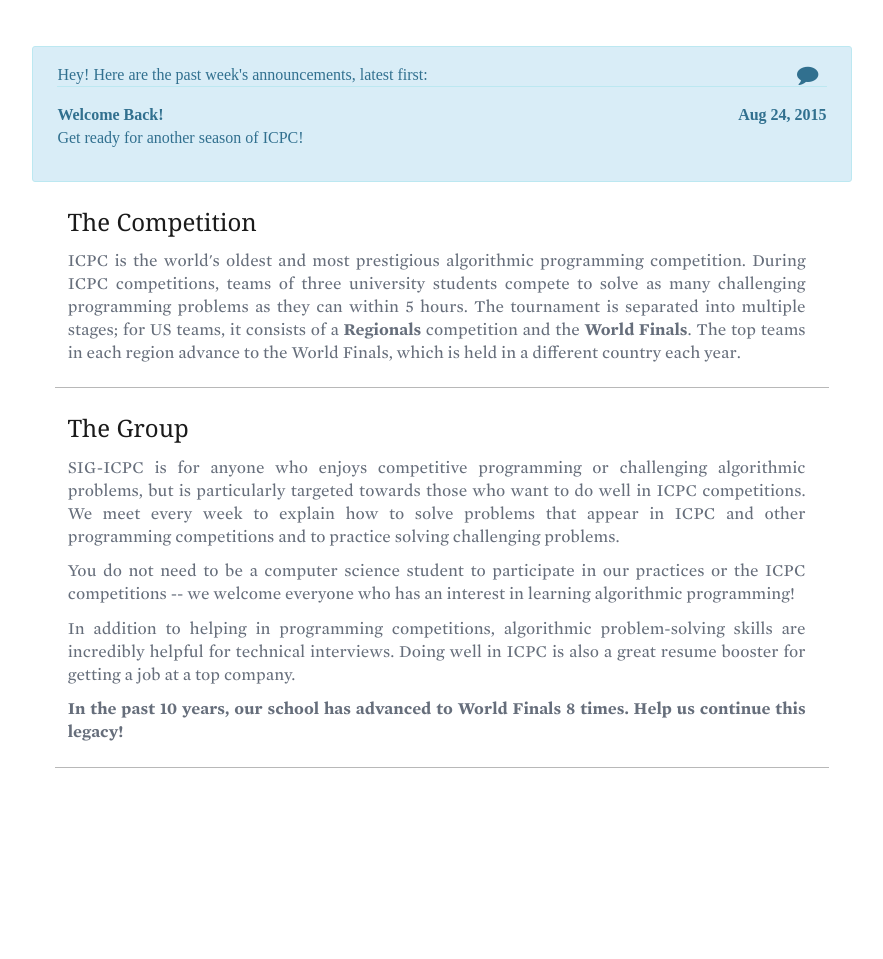
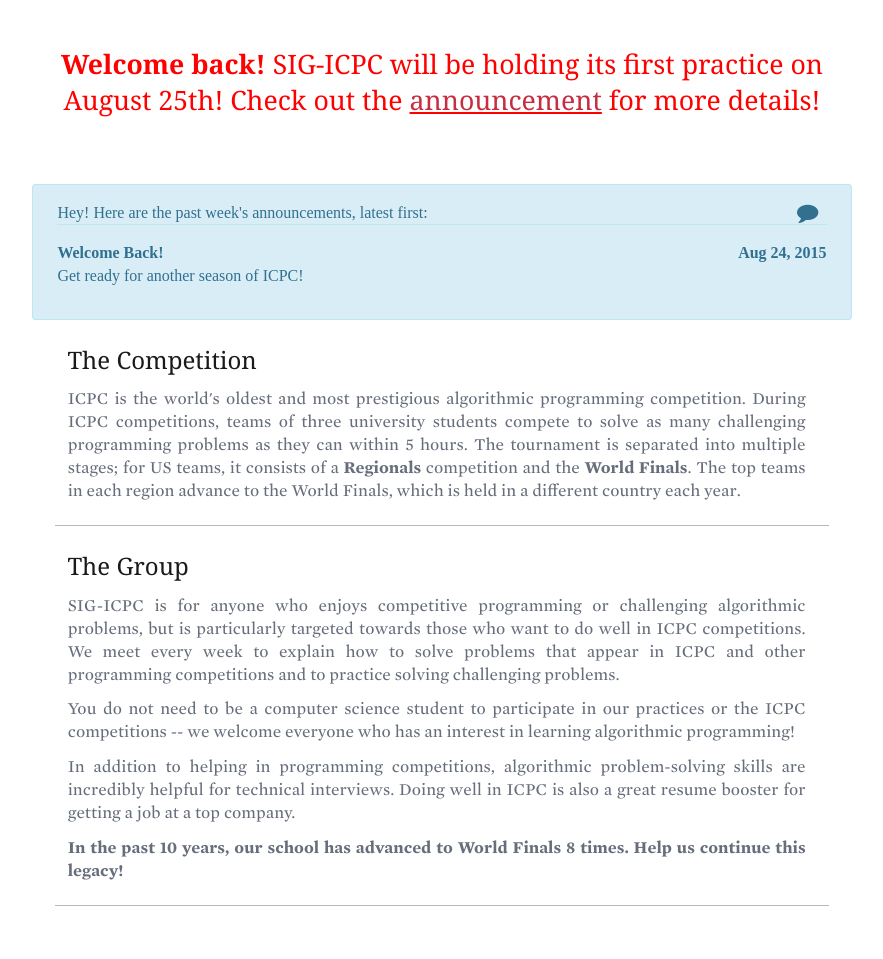
Before and after one commit to acm-uiuc/icpc-website, a Jekyll site: the page built from index.html, in a window 1280 px wide. Shown: the part 387-1346 px from the top of the page, without its empty margins (198-1081 px from the left). Built offline with Jekyll 4.4.1, drawn with Linux system fonts in a browser that asks for light colours; nearby versions of some CDN libraries; some web fonts are replaced; Markdown is read by kramdown in place of the engine named in the settings; the list of posts is cut into pages by our own code; before the commit the page ends 1208 px from its top, so only the background shows below that; some of the changed lines change nothing that is shown.

Commit message:
Updating title capitalization for website.

```diff
--- /dev/null
+++ b/_plugins/title.rb
@@ -0,0 +1,6 @@
+class Jekyll::Post
+
+  def titleized_slug
+    self.slug.split(/[_-]/).join(' ')
+  end
+end
--- a/index.html
+++ b/index.html
@@ -4,17 +4,17 @@
 ---
 {% assign now = site.time | date: "%j" %}
 
-<!--
+
 <div><center>
 <font color="red">
-<h2 class="title" style="font-size:24pt">
-<b>Hey!</b> SIG-ICPC will be holding the <b>Dropbox Open Programming Contest</b> on April 18th! Check out the <u><a href="/contest/about.html">contest info page</a></u> for more details!
+<h2 class="title" style="font-size:20pt">
+<b>Welcome back!</b> SIG-ICPC will be holding its first practice on August 25th! Check out the <u><a href="/announcements/2015/08/24/welcome-back!.html">announcement</a></u> for more details!
 </h2>
 <br/>
 </font>
 <br/>
 </center></div>
--->
+
 
 {% if site.data.message['show'] %}
 <div class="alert message">
```
Also changed, not shown: _posts/2015-08-24-Welcome-back!.md (renamed from _posts/2015-08-24-welcome-back!.md).
